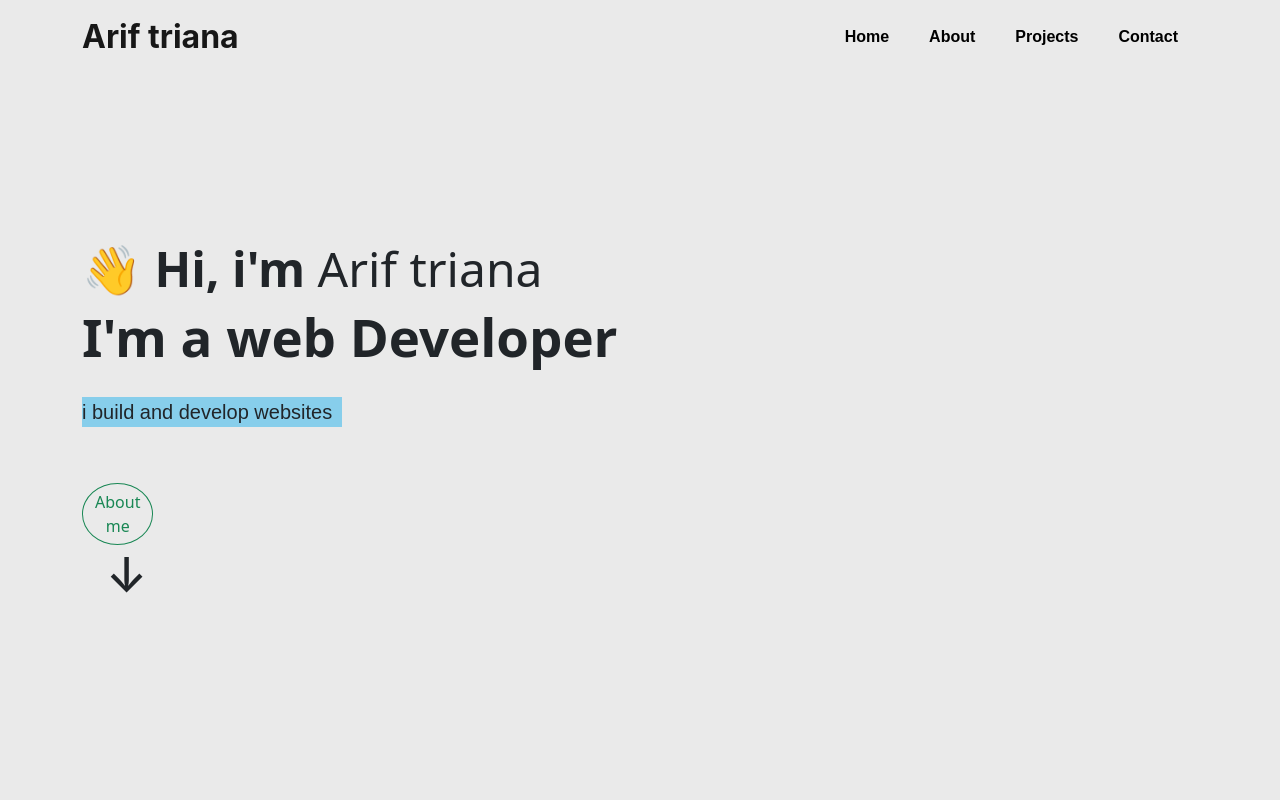
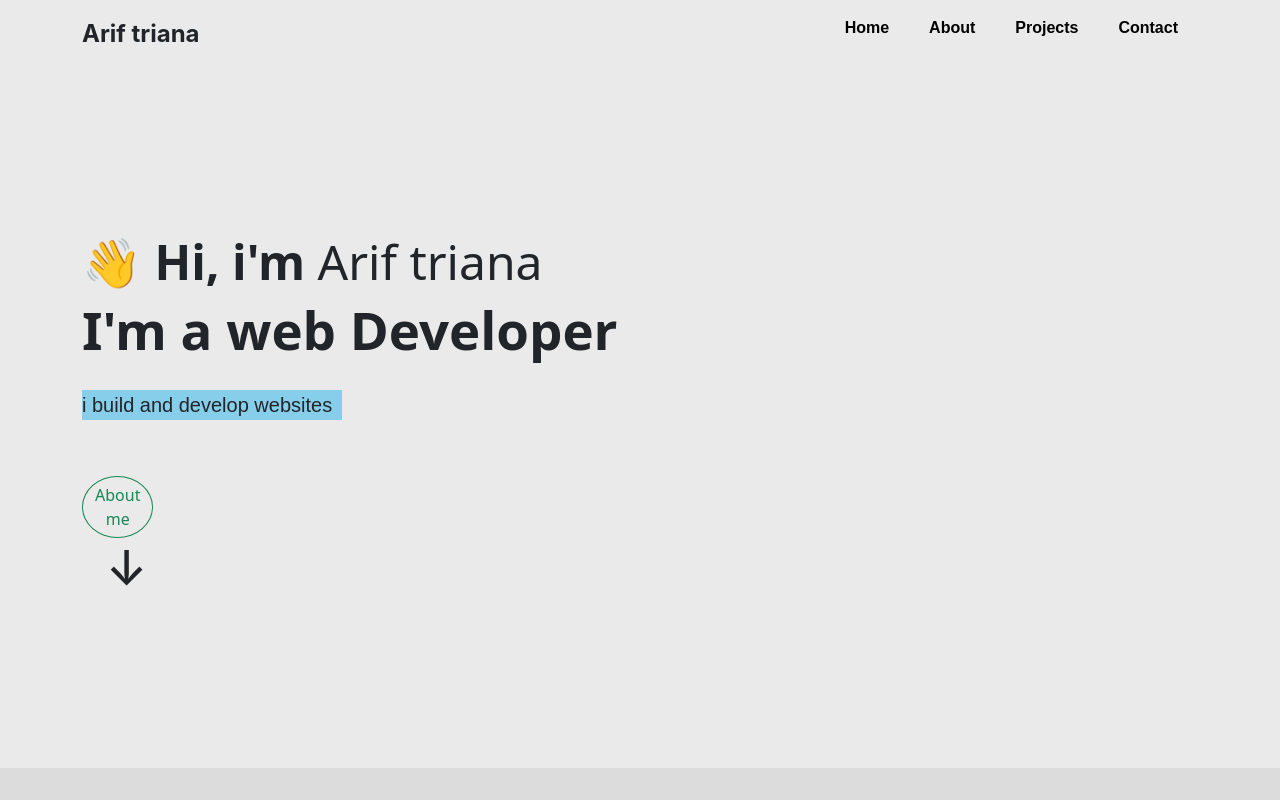
Before and after one commit to arif3ana/native-portfolio, a plain HTML site: page index.html in a window 1280 px wide. Shown: the top 800 px of the page. Drawn offline with nearby package versions, Linux system fonts and the light colour scheme.

Commit message:
mengganti navbar

```diff
--- /dev/null
+++ b/css/headers.css
@@ -0,0 +1,15 @@
+.form-control-dark {
+  border-color: var(--bs-gray);
+}
+.form-control-dark:focus {
+  border-color: #fff;
+  box-shadow: 0 0 0 .25rem rgba(255, 255, 255, .25);
+}
+
+.text-small {
+  font-size: 85%;
+}
+
+.dropdown-toggle {
+  outline: 0;
+}
--- a/css/style.css
+++ b/css/style.css
@@ -4,30 +4,23 @@ body {
     box-sizing: border-box;
     background-color: #eaeaea;
 }
-.navbar {
-	z-index: 1;
-}
-.navbar-brand {
+.fs-4 {
     font-family: -apple-system, BlinkMacSystemFont, 'Segoe UI', Roboto, Oxygen, Ubuntu, Cantarell, 'Open Sans', 'Helvetica Neue', sans-serif;
-    font-size: 32px;
     font-weight: bold;
 }
-.navbar-nav {
-    font-family: Arial, Helvetica, sans-serif;
-    font-weight: bold;
-}
-.navbar-nav .nav {
+.navigate .nav-item .nav {
     font-family: Arial, Helvetica, sans-serif;
     color: black;
+    font-weight: bold;
     text-decoration: none;
-    margin: 0 20px 0 20px;
+    padding: 0 20px 0 20px;
 }
-.navbar-nav .nav:hover {
+.navigate .nav-item .nav:hover {
     color: salmon;
 }
 .first-article {
     display: flex;
-    height: 850px;
+    height: 700px;
     align-items: center;
 }
 .main-text {
@@ -150,6 +143,9 @@ body {
     background-color: transparent;
 }
 @media only screen and (max-width: 600px) {
+    .navigate .nav-item .nav {
+            padding: 0 10px 0 10px;
+    }
     .main-text h3 {
         font-size: 1.7em;
     }
--- a/index.html
+++ b/index.html
@@ -10,29 +10,26 @@
     <meta content="Arif triana" name="author">
     <!-- Bootstrap -->
     <link rel="stylesheet" href="css/bootstrap.min.css">
+    <link rel="stylesheet" href="css/style.css">
+    <link rel="stylesheet" href="css/headers.css">
     <link rel="stylesheet" href="https://unpkg.com/aos@next/dist/aos.css" />
     <link rel="stylesheet" href="node_modules/hamburgers/dist/hamburgers.css">
-    <link rel="stylesheet" href="css/style.css">
     <link rel="stylesheet" href="https://cdn.jsdelivr.net/npm/bootstrap-icons@1.9.1/font/bootstrap-icons.css">
 </head>
 <body>
-    <nav class="navbar navbar-expand-lg navbar-light fixed-top">
-        <div class="container-fluid container">
-            <a class="navbar-brand" href="#">Arif triana</a>
-            <button class="navbar-toggler" type="button" data-bs-toggle="collapse" data-bs-target="#navbarNavAltMarkup" aria-controls="navbarNavAltMarkup" aria-expanded="false" aria-label="Toggle navigation">
-                <span class="navbar-toggler-icon"></span>
-            </button>
-            <div class="navbar-collapse" id="navbarNavAltMarkup">
-                <div class="navbar-nav ms-auto">
-                    <a class="nav" href="#home">Home</a>
-                    <a class="nav" href="#about">About</a>
-                    <a class="nav" href="#projects">Projects</a>
-                    <a class="nav" href="#contact">Contact</a>
-                </div>
-            </div>
+    <header>
+        <div class="container d-flex flex-wrap justify-content-center py-3">
+        <a href="/" class="d-flex align-items-center mb-3 mb-md-0 me-md-auto text-dark text-decoration-none">
+            <span class="fs-4">Arif triana</span>
+        </a>
+        <ul class="nav nav-pills navigate col-12 col-md-auto justify-content-center mb-md-0">
+            <li class="nav-item"><a href="#home" class="nav link-dark">Home</a></li>
+            <li class="nav-item"><a href="#about" class="nav link-dark">About</a></li>
+            <li class="nav-item"><a href="#projects" class="nav link-dark">Projects</a></li>
+            <li class="nav-item"><a href="#contact" class="nav link-dark">Contact</a></li>
+        </ul>
         </div>
-    </nav>
-
+    </header>
     <main>
         <article class="first-article" id="home">
             <div class="container">
```
